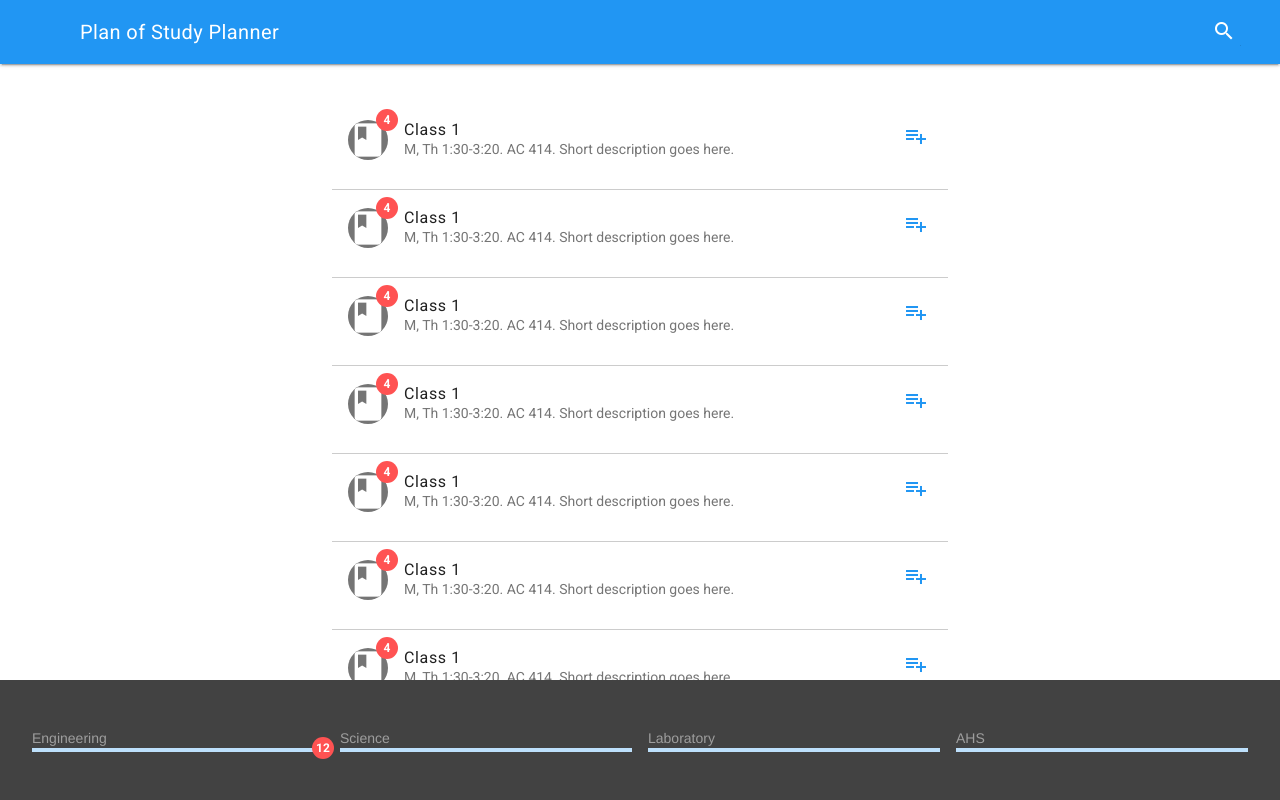
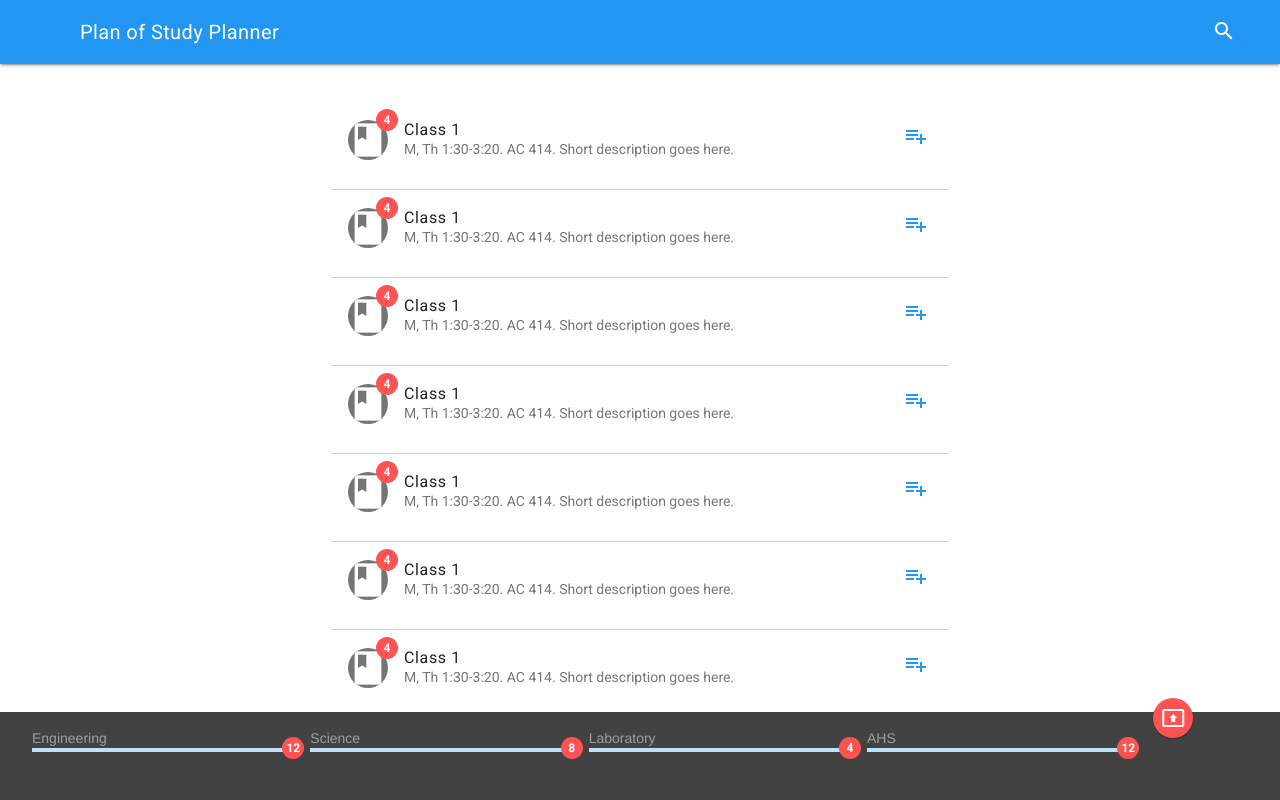
Before and after one commit to Daniel6/plan-of-study-website, a website: page public/main.html in a window 1280 px wide. Drawn offline with nearby package versions, Linux system fonts and the light colour scheme.

Commit message:
more work on single column layout

```diff
--- a/public/main.html
+++ b/public/main.html
@@ -67,23 +67,33 @@
                     </div>
                 </div>
             </main>
-            <footer class="mdl-mini-footer">
+            <footer class="mdl-mini-footer" style="padding-top: 0px;">
                 <div class="mdl-grid">
+                    <div class="mdl-cell mdl-cell--11-col" style="margin-top: 0px; margin-bottom: 0px; margin-left: 0px;">
+                        <div class="mdl-grid" style="padding: 0px;">
                             <div class="mdl-cell mdl-cell--3-col">
                                 Engineering
                                 <div class="mdl-progress mdl-js-progress mdl-badge mdl-badge--overlap" data-badge="12"></div>
                             </div>
                             <div class="mdl-cell mdl-cell--3-col">
                                 Science
-                        <div class="mdl-progress mdl-js-progress"></div>
+                                <div class="mdl-progress mdl-js-progress mdl-badge mdl-badge--overlap" data-badge="8"></div>
                             </div>
                             <div class="mdl-cell mdl-cell--3-col">
                                 Laboratory
-                        <div class="mdl-progress mdl-js-progress"></div>
+                                <div class="mdl-progress mdl-js-progress mdl-badge mdl-badge--overlap" data-badge="4"></div>
                             </div>
                             <div class="mdl-cell mdl-cell--3-col">
                                 AHS
-                        <div class="mdl-progress mdl-js-progress"></div>
+                                <div class="mdl-progress mdl-js-progress mdl-badge mdl-badge--overlap" data-badge="12"></div>
+                            </div>
+                        </div>
+                    </div>
+
+                    <div class="mdl-cell mdl-cell--1-col">
+                        <button class="mdl-button mdl-js-button mdl-button--fab mdl-button--mini-fab mdl-button--colored mdl-button--raised" style="margin-top: -50%;">
+                            <i class="material-icons">present_to_all</i>
+                        </button>
                     </div>
                 </div>
             </footer>
```
Lines whose indentation alone changed are shown as unchanged.
